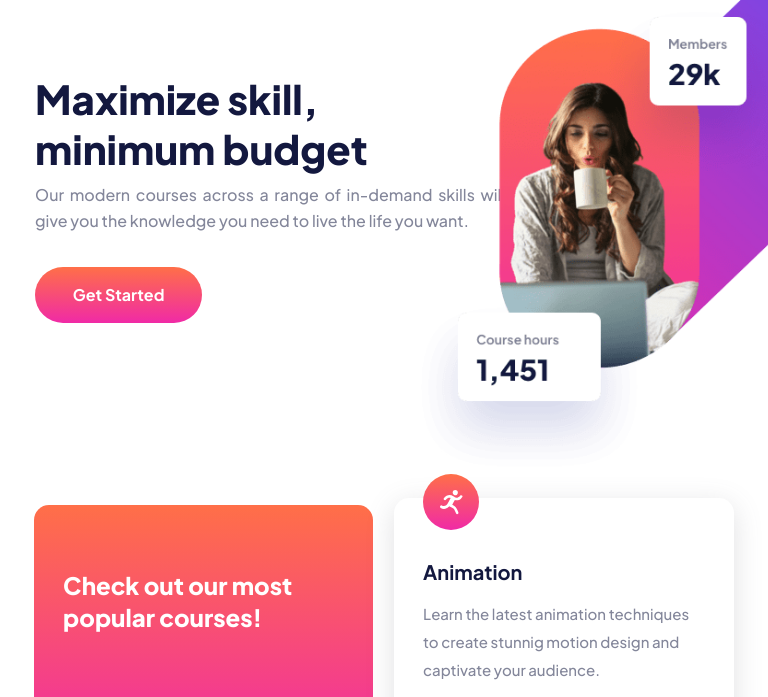
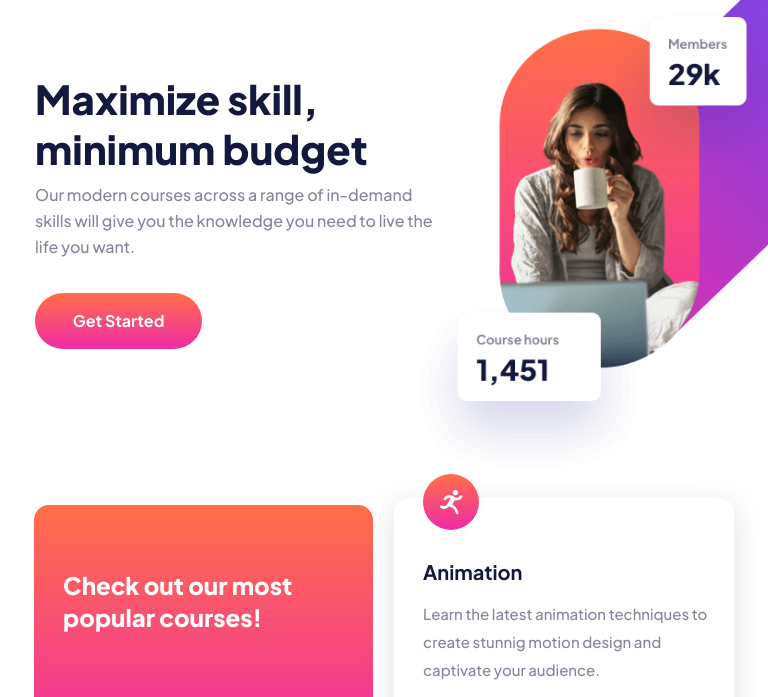
Before and after one commit to amt-francisca-amponsah/Amalitech-Phase-1-Project-1, a plain HTML site: page indexx.html in a window 768 px wide. Shown: the part 87-784 px from the top of the page. Drawn offline with Linux system fonts and the light colour scheme.

Commit message:
Skilled elearning Project completed

```diff
--- a/style.css
+++ b/style.css
@@ -381,11 +381,13 @@ h1{
 }
 p{
     color: #83869A;
-    text-align: justify;
+    text-align: left;
     margin-top: -25px;
     font-weight: 500;
     font-size: 16px;
     line-height: 26px;
+    width: 398px;
+    height:78px;
 }
 
 
@@ -444,6 +446,8 @@ margin-bottom: auto;
 }
 .course_text{
     margin-top: 16px;
+    width:286px;
+    height:78px;
 }
 
 footer{
@@ -633,8 +637,6 @@ p{
     margin-right: 1.8rem;
     margin-left: 1.8rem;
     width: 300px;
-
-
 }
 footer{
         margin-top: 80px;
```
